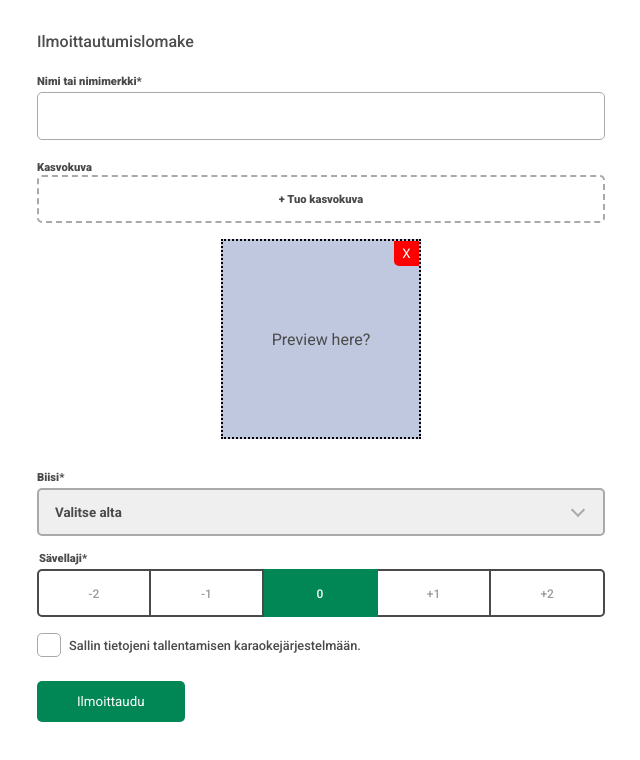
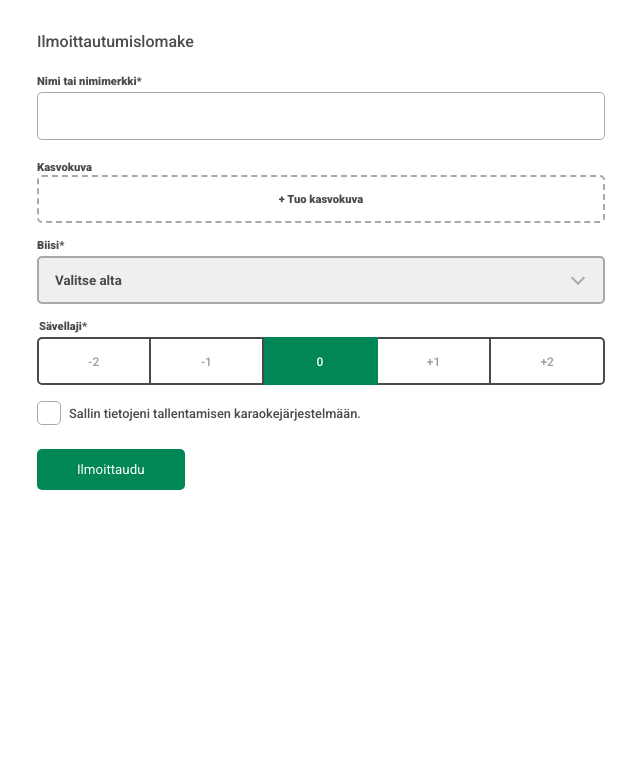
Before and after one commit to anonOstrich/karaoke-form, a React (Vite) app: page / in a window 1280 px wide. Shown: the top 760 px of the page, without its empty margins (319-959 px from the left). Built offline with nearby package versions, Linux system fonts and the light colour scheme.

Commit message:
Preview position and functionality improved

```diff
--- a/src/components/SelfieInput.css
+++ b/src/components/SelfieInput.css
@@ -16,15 +16,19 @@
 }
 
 .selfie-preview {
+  display: none;
   position: relative;
   width: 200px;
   height: 200px;
   margin: 1rem auto;
   border: 2px dotted black;
-  display: flex;
   justify-content: center;
   align-items: center;
   background-color: rgba(47, 73, 154, 0.3);
+}
+
+.selfie-preview-display {
+  display: flex;
 }
 
 .selfie-preview img {
--- a/src/components/SelfieInput.tsx
+++ b/src/components/SelfieInput.tsx
@@ -1,4 +1,4 @@
-import { useState } from 'react';
+import { ChangeEvent as ReactChangeEvent, useState } from 'react';
 import './SelfieInput.css';
 
 /*
@@ -6,14 +6,49 @@ import './SelfieInput.css';
  */
 export default function SelfieInput() {
   const [imageSrc, setImageSrc] = useState<string | null>(null);
-  const displayImage = imageSrc != null;
+  const [displayImage, setDisplayImage] = useState(false);
+
+  function resetImage() {
+    setImageSrc(null);
+    setDisplayImage(false);
+  }
+
+  function displayImageFile(e: ReactChangeEvent<HTMLInputElement>) {
+    const fileInfos = e.target.files;
+    if (fileInfos == null) return;
+
+    const firstFile = fileInfos[0];
+
+    const blob = URL.createObjectURL(firstFile);
+    setImageSrc(blob);
+  }
+
+  const previewElement = (
+    <div className={`selfie-preview ${displayImage ? 'selfie-preview-display' : ''}`}>
+      <img
+        alt="Uploaded selfie"
+        src={imageSrc ?? ''}
+        onLoad={() => {
+          setDisplayImage(true);
+        }}
+      />
+      <button
+        onClick={(e) => {
+          e.preventDefault();
+          resetImage();
+        }}
+      >
+        X
+      </button>
+    </div>
+  );
 
   return (
     <div className="selfie-container">
+      {previewElement}
       <label htmlFor="selfie">
         <span>Kasvokuva</span>
-        {/* Is this a faux pas? Inside the label it would open the file selection nicely... */}
-        <div className="selfie-visible-input">+ Tuo kasvokuva</div>
+        <div className="selfie-visible-input">{displayImage ? '+ Vaihda kasvokuva' : '+ Tuo kasvokuva'}</div>
       </label>
 
       <input
@@ -22,32 +57,8 @@ export default function SelfieInput() {
         name="selfie"
         accept="image/png,image/jpeg,image/jpg"
         capture="user"
-        onChange={(e) => {
-          console.log('change detected?');
-          console.log(e);
-
-          const fileInfos = e.target.files;
-          if (fileInfos == null) return;
-
-          const firstFile = fileInfos[0];
-          console.log('file uploaded: ', firstFile);
-
-          setImageSrc(URL.createObjectURL(firstFile));
-        }}
+        onChange={displayImageFile}
       />
-
-      <div className={`selfie-preview ${displayImage ? 'selfie-preview-display' : ''}`}>
-        <img alt="Uploaded selfie" src={imageSrc || ''} />
-        <span>Preview here?</span>
-        <button
-          onClick={(e) => {
-            e.preventDefault();
-            alert('Should remove the file now...');
-          }}
-        >
-          X
-        </button>
-      </div>
     </div>
   );
 }
```
